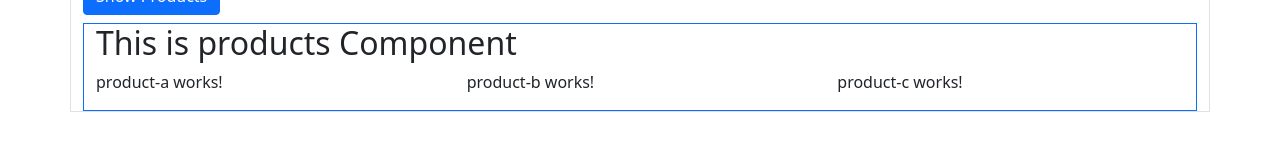
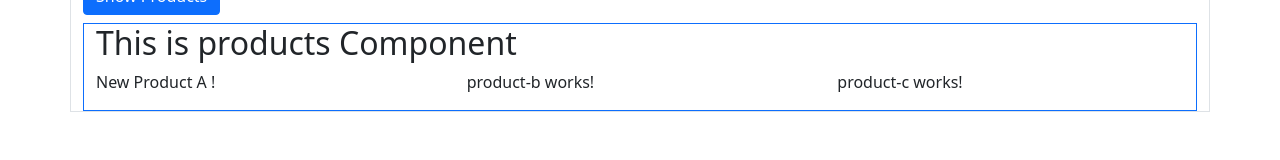
Before and after one commit to codewithsri-ni-vas/angularproducts, an Angular app in the folder ang-products/: page / in a window 1280 px wide. Shown: the part 128-288 px from the top of the page. Built offline with nearby package versions, Linux system fonts and the light colour scheme.

Commit message:
6. template url vs template

```diff
--- a/ang-products/src/app/components/product-a/product-a.component.ts
+++ b/ang-products/src/app/components/product-a/product-a.component.ts
@@ -2,8 +2,12 @@ import { Component, OnInit } from '@angular/core';
 
 @Component({
   selector: 'app-product-a',
-  templateUrl: './product-a.component.html',
+  // templateUrl: './product-a.component.html',
+  template:`
+  <p>New Product A !</p>
+  `,
   styleUrls: ['./product-a.component.css']
+
 })
 export class ProductAComponent implements OnInit {
 
```
